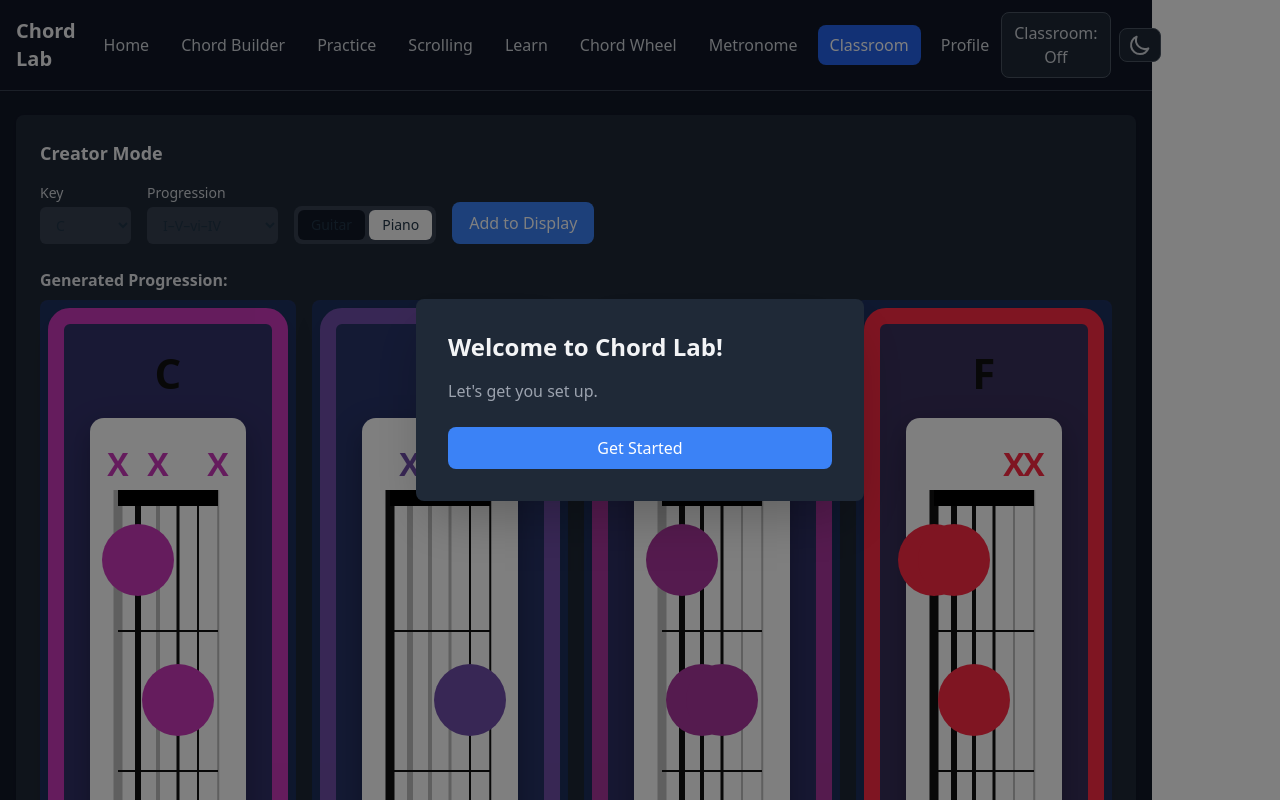
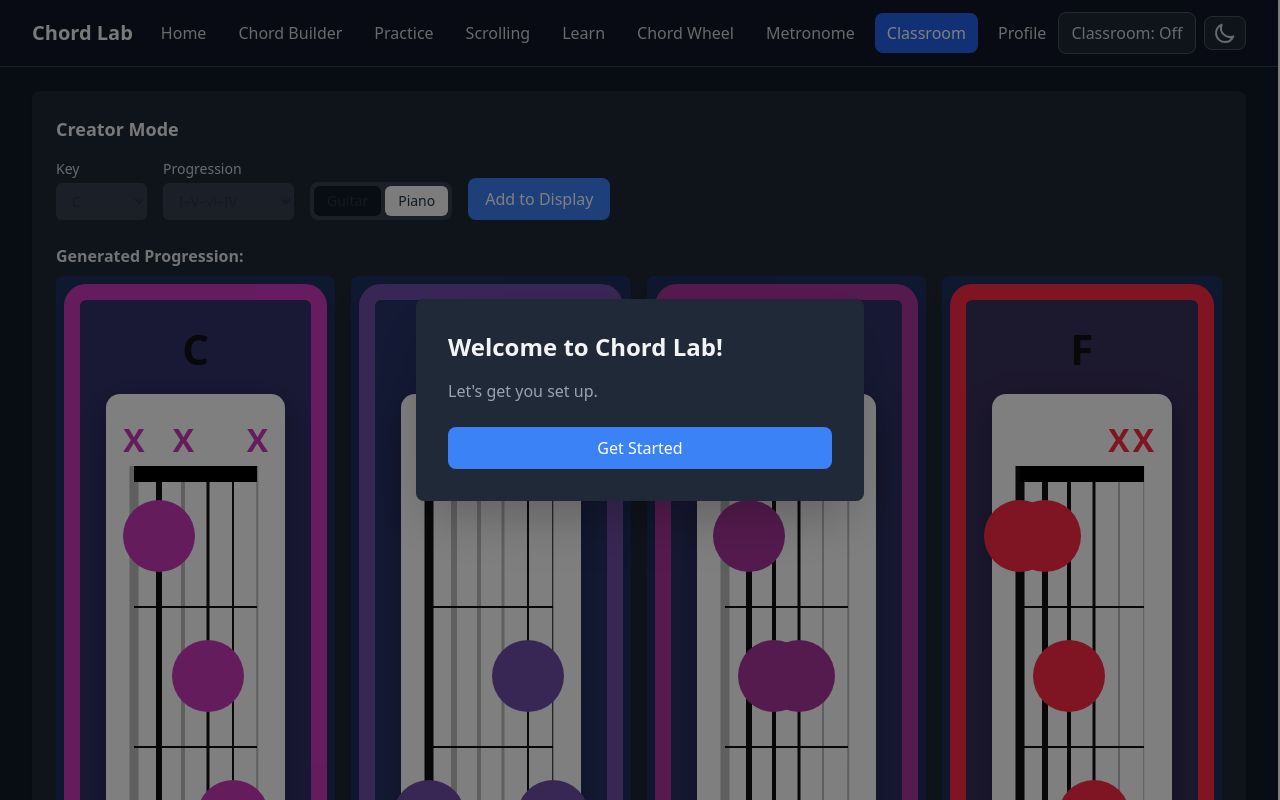
Before and after one commit to SquidgyG/Chord-Lab, a React (Vite) app: page /#/classroom in a window 1280 px wide. Shown: the top 800 px of the page. Built offline with nearby package versions, Linux system fonts and the light colour scheme.

Commit message:
Expand layout width

```diff
--- a/src/App.tsx
+++ b/src/App.tsx
@@ -76,7 +76,7 @@
         {/* --- MERGED JSX (from main branch) --- */}
         <AchievementToast />
         <header className="bg-white dark:bg-gray-900/80 dark:border-b dark:border-gray-700 shadow-sm relative backdrop-blur-lg">
-          <div className="max-w-6xl mx-auto px-4 py-3 flex items-center justify-between">
+          <div className="w-full mx-auto px-4 md:px-8 py-3 flex items-center justify-between">
             <div className="flex items-center gap-4">
               <span className="font-extrabold text-xl text-gray-900 dark:text-gray-100">
                 Chord Lab
@@ -163,7 +163,7 @@
           )}
         </header>
 
-        <main className="max-w-6xl mx-auto px-4 py-6">
+        <main className="w-full mx-auto px-4 md:px-8 py-6">
           <Routes>
             <Route path="/" element={<Dashboard />} />
             <Route path="/create" element={<ChordProgressionBuilder />} />
--- a/src/components/ChordWheel.tsx
+++ b/src/components/ChordWheel.tsx
@@ -84,7 +84,7 @@
   }, [activeKey])
 
   return (
-    <div className="bg-white dark:bg-gray-800/50 rounded-2xl shadow-lg p-4 max-w-4xl mx-auto">
+    <div className="w-full bg-white dark:bg-gray-800/50 rounded-2xl shadow-lg p-4 md:p-8">
       <div className="flex items-center justify-between gap-4 mb-2">
         <h2 className="text-xl font-bold text-gray-800 dark:text-gray-100">Chord Wheel</h2>
         <div className="flex items-center gap-2">
@@ -106,7 +106,7 @@
         </div>
       </div>
       <div className="w-full flex justify-center">
-        <svg viewBox={`0 0 ${size} ${size}`} className="w-full max-w-[720px] h-auto">
+        <svg viewBox={`0 0 ${size} ${size}`} className="w-full h-auto">
           <defs>
             <filter id="glow" x="-50%" y="-50%" width="200%" height="200%">
               <feGaussianBlur stdDeviation="4" result="blur" />
--- a/src/components/diagrams/GuitarDiagram.tsx
+++ b/src/components/diagrams/GuitarDiagram.tsx
@@ -63,8 +63,8 @@
   <div
     className="fretboard-wrap"
     style={{
-      width: '520px',
-      maxWidth: '100%',
+      width: '100%',
+      maxWidth: '700px',
       margin: '0 auto',
       background: '#fff',
       borderRadius: '14px',
--- a/src/components/practice-mode/PracticeMode.tsx
+++ b/src/components/practice-mode/PracticeMode.tsx
@@ -222,7 +222,7 @@
   }, [keyCenter]);
 
   return (
-    <div className="bg-white dark:bg-gray-800/50 rounded-xl shadow-lg p-6">
+    <div className="w-full bg-white dark:bg-gray-800/50 rounded-xl shadow-lg p-6">
       <h2 className="text-2xl font-bold text-gray-800 dark:text-gray-100 mb-4">Practice Mode</h2>
       {keyCenter && (
         <div className="mb-4 p-3 rounded-lg border border-gray-200 dark:border-gray-700 bg-gray-50 dark:bg-gray-700/30">
```
